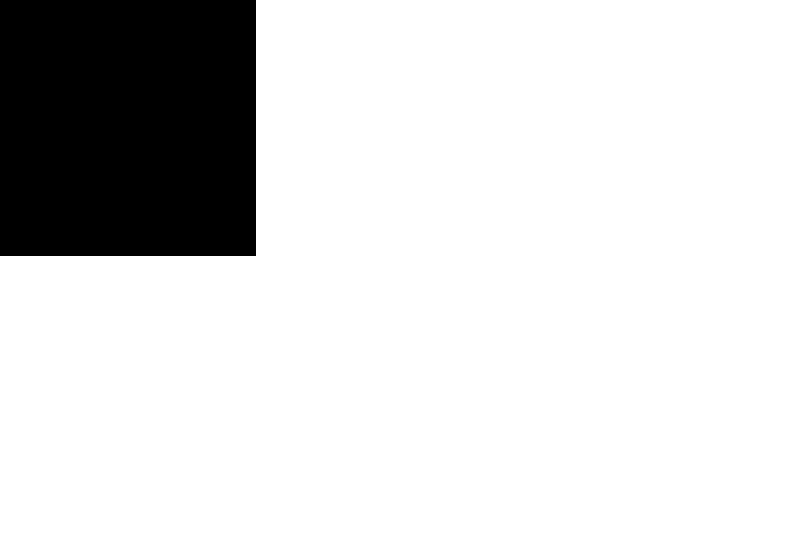
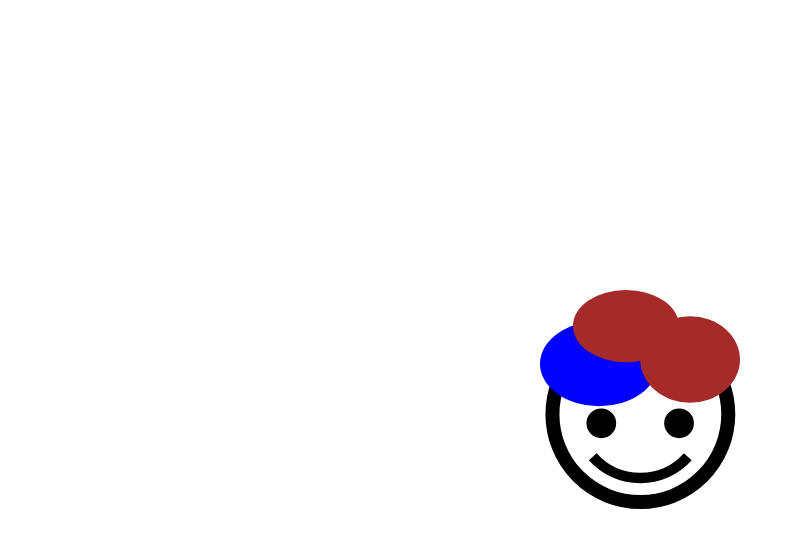
Before and after one commit to formegusto/study-svg, a React (Create React App) app: page / in a window 1280 px wide. Shown: the top 548 px of the page, without its empty margins (0-803 px from the left). Built offline with nearby package versions, Linux system fonts and the light colour scheme.

Commit message:
SVG With CSS, Js

```diff
--- a/src/App.tsx
+++ b/src/App.tsx
@@ -1,12 +1,18 @@
 // import BasicComponent from "./components/BasicComponent";
-import SizeComponent from "./components/SizeComponent";
+// import SizeComponent from "./components/SizeComponent";
+// import CssComponent from "./components/CssComponent";
+import JsComponent from "./components/JsComponent";
 
 function App() {
   // 1. HTML에 SVG를 삽입하는 방법
   // return <BasicComponent />;
 
   // 2. SVG 크기 지정 방법
-  return <SizeComponent />;
+  // return <SizeComponent />;
+
+  // 3. CSS 적용하기
+  // return <CssComponent />;
+  return <JsComponent />;
 }
 
 export default App;
--- /dev/null
+++ b/src/components/CssComponent.tsx
@@ -0,0 +1,99 @@
+import styled, { keyframes } from "styled-components";
+
+function CssComponent() {
+  return (
+    <Wrapper>
+      <svg
+        className="face"
+        data-name="Layer 1"
+        xmlns="http://www.w3.org/2000/svg"
+        viewBox="0 0 571 625.5"
+      >
+        <circle
+          cx="286.5"
+          cy="354.5"
+          r="251"
+          stroke-width="40"
+          fill="none"
+          stroke="#000"
+          stroke-miterlimit="10"
+        />
+        <circle className="face__eye" cx="175" cy="380.5" r="42.5" />
+        <circle className="face__eye" cx="397" cy="380.5" r="42.5" />
+        <path
+          d="M422 476.16a181.3 181.3 0 0 1-135.48 60.59H286a181.3 181.3 0 0 1-135.48-60.59"
+          stroke-width="30"
+          fill="none"
+          stroke="#000"
+          stroke-miterlimit="10"
+        />
+        <ellipse
+          className="face__hair"
+          cx="168.5"
+          cy="210.5"
+          rx="168.5"
+          ry="121.5"
+        />
+        <ellipse
+          className="face__hair"
+          cx="428.5"
+          cy="198.5"
+          rx="142.5"
+          ry="123.5"
+        />
+        <ellipse
+          className="face__hair"
+          cx="245.5"
+          cy="103"
+          rx="151.5"
+          ry="103"
+        />
+      </svg>
+    </Wrapper>
+  );
+}
+
+const BlinkEyes = keyframes`
+    0% {
+        transform: scale(0.9);
+    } 100% {
+        transform: scale(1.1);
+    }
+`;
+
+const Wrapper = styled.div`
+  height: 100vh;
+  svg {
+    // 맙소사;; absolute margin auto도 중앙 보내기 방법이었다니;;
+    position: absolute;
+    top: 0;
+    left: 0;
+    bottom: 0;
+    right: 0;
+    margin: auto;
+    width: 200px;
+
+    & > .face__hair {
+      fill: brown;
+    }
+
+    & > .face__hair:nth-of-type(1) {
+      fill: blue;
+    }
+
+    & > .face__eye {
+      animation: ${BlinkEyes} 1s linear infinite alternate;
+      /* transform-origin: center center; */
+    }
+
+    & > .face__eye:nth-of-type(2) {
+      transform-origin: 175px 380.5px;
+    }
+
+    & > .face__eye:nth-of-type(3) {
+      transform-origin: 397px 380.5px;
+    }
+  }
+`;
+
+export default CssComponent;
--- /dev/null
+++ b/src/components/JsComponent.tsx
@@ -0,0 +1,106 @@
+import React from "react";
+import styled, { keyframes } from "styled-components";
+
+function JsComponent() {
+  const aniToggle = React.useCallback((e: React.MouseEvent<SVGElement>) => {
+    e.currentTarget.classList.toggle("ani-on");
+  }, []);
+
+  return (
+    <Wrapper>
+      <svg
+        onClick={aniToggle}
+        className="face"
+        data-name="Layer 1"
+        xmlns="http://www.w3.org/2000/svg"
+        viewBox="0 0 571 625.5"
+      >
+        <circle
+          cx="286.5"
+          cy="354.5"
+          r="251"
+          stroke-width="40"
+          fill="none"
+          stroke="#000"
+          stroke-miterlimit="10"
+        />
+        <circle className="face__eye" cx="175" cy="380.5" r="42.5" />
+        <circle className="face__eye" cx="397" cy="380.5" r="42.5" />
+        <path
+          d="M422 476.16a181.3 181.3 0 0 1-135.48 60.59H286a181.3 181.3 0 0 1-135.48-60.59"
+          stroke-width="30"
+          fill="none"
+          stroke="#000"
+          stroke-miterlimit="10"
+        />
+        <ellipse
+          className="face__hair"
+          cx="168.5"
+          cy="210.5"
+          rx="168.5"
+          ry="121.5"
+        />
+        <ellipse
+          className="face__hair"
+          cx="428.5"
+          cy="198.5"
+          rx="142.5"
+          ry="123.5"
+        />
+        <ellipse
+          className="face__hair"
+          cx="245.5"
+          cy="103"
+          rx="151.5"
+          ry="103"
+        />
+      </svg>
+    </Wrapper>
+  );
+}
+
+const BlinkEyes = keyframes`
+    0% {
+        transform: scale(1.0);
+    } 100% {
+        transform: scale(1.2);
+    }
+`;
+
+const Wrapper = styled.div`
+  height: 100vh;
+  svg {
+    // 맙소사;; absolute margin auto도 중앙 보내기 방법이었다니;;
+    position: absolute;
+    top: 0;
+    left: 0;
+    bottom: 0;
+    right: 0;
+    margin: auto;
+    width: 200px;
+
+    &.ani-on {
+      & > .face__eye {
+        animation: ${BlinkEyes} 1s linear infinite alternate;
+      }
+    }
+
+    & > .face__hair {
+      fill: brown;
+    }
+
+    & > .face__hair:nth-of-type(1) {
+      fill: blue;
+    }
+
+    & > .face__eye:nth-of-type(2) {
+      transform-origin: 175px 380.5px;
+    }
+
+    & > .face__eye:nth-of-type(3) {
+      transform-origin: 397px 380.5px;
+    }
+  }
+`;
+
+export default JsComponent;
```
Also changed, not shown: 1 other file (tests, documents, lock files or other folders).
